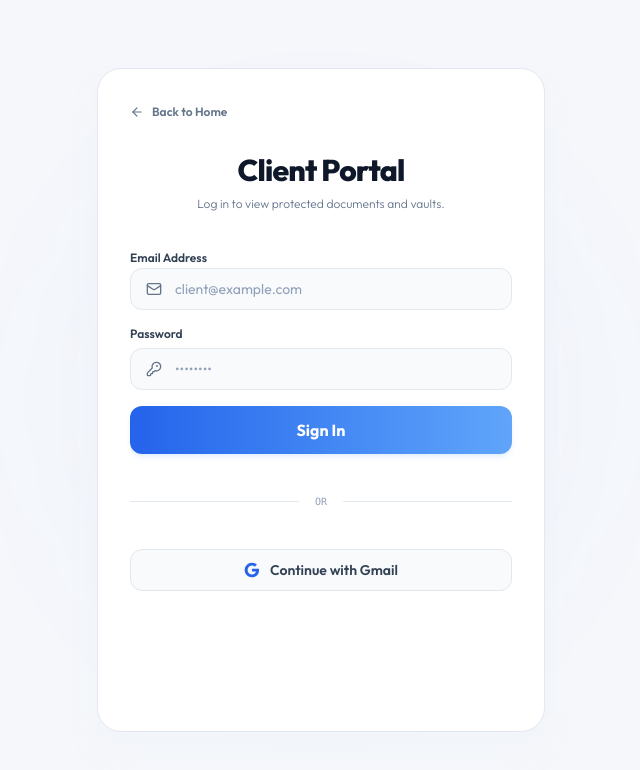
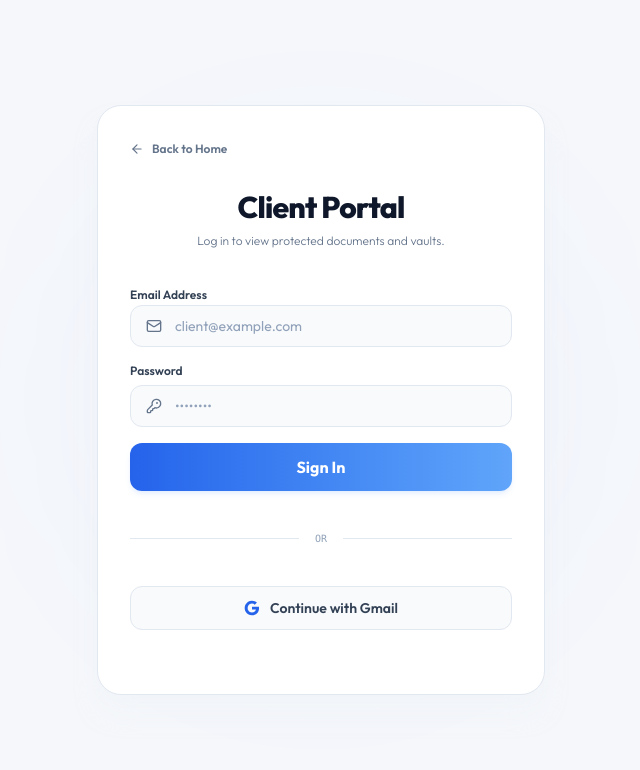
Before and after one commit to masudranamdra/masudrana-Frontend, a Next.js app: page /login in a window 1280 px wide. Shown: the top 770 px of the page, without its empty margins (319-959 px from the left). Built offline with nearby package versions, Linux system fonts and the light colour scheme; no server answers.

Commit message:
UI: Consolidate Google Login to single button container

```diff
--- a/src/app/(auth)/login/page.tsx
+++ b/src/app/(auth)/login/page.tsx
@@ -257,7 +257,10 @@ export default function LoginPage() {
           <div className="flex-grow border-t border-[#E2E8F0]"></div>
         </div>
 
-        {/* Google OAuth Button */}
+        {/* Single Unified Google OAuth Button */}
+        <div id="googleRenderContainer" className="flex justify-center w-full min-h-[44px]">
+          {/* Fallback button if Google script is loading or offline */}
+          {(!process.env.NEXT_PUBLIC_GOOGLE_CLIENT_ID || typeof window === 'undefined' || !window.google?.accounts) && (
             <button
               type="button"
               onClick={handleGoogleOAuthClick}
@@ -268,7 +271,6 @@ export default function LoginPage() {
                 <Loader2 className="h-4 w-4 animate-spin" />
               ) : (
                 <>
-              {/* Simple Google SVG Icon */}
                   <svg className="h-4 w-4 shrink-0 text-[#2563EB]" viewBox="0 0 24 24">
                     <path
                       fill="currentColor"
@@ -291,9 +293,8 @@ export default function LoginPage() {
                 </>
               )}
             </button>
-
-        {/* Google Render Container & Fallback Button */}
-        <div id="googleRenderContainer" className="flex justify-center w-full min-h-[44px]"></div>
+          )}
+        </div>
 
         {/* Google Sign-In Hidden Component */}
         <div id="g_id_onload" data-client_id={process.env.NEXT_PUBLIC_GOOGLE_CLIENT_ID} data-callback="handleGoogleCallback" style={{ display: 'none' }}></div>
```
Lines whose indentation alone changed are shown as unchanged.
